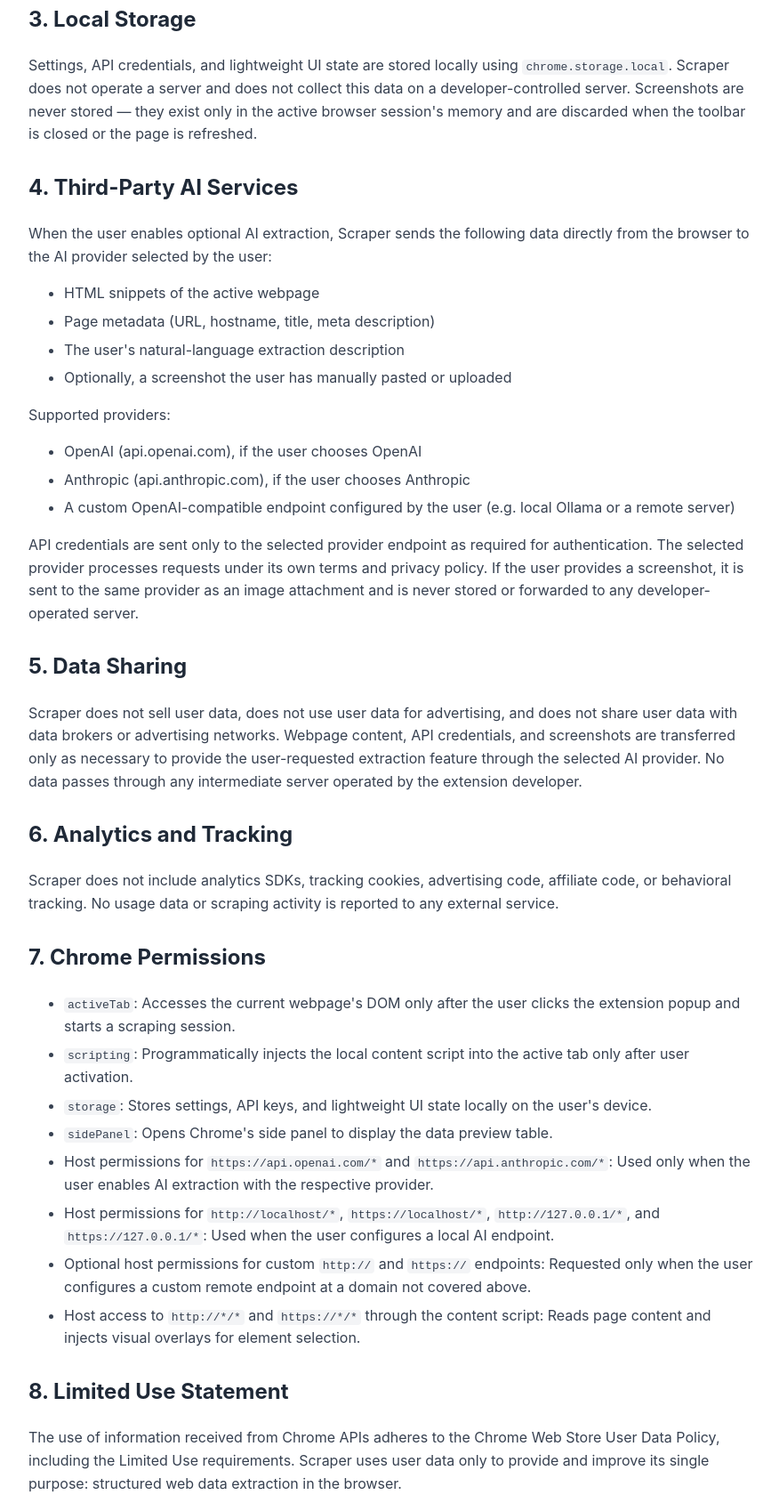
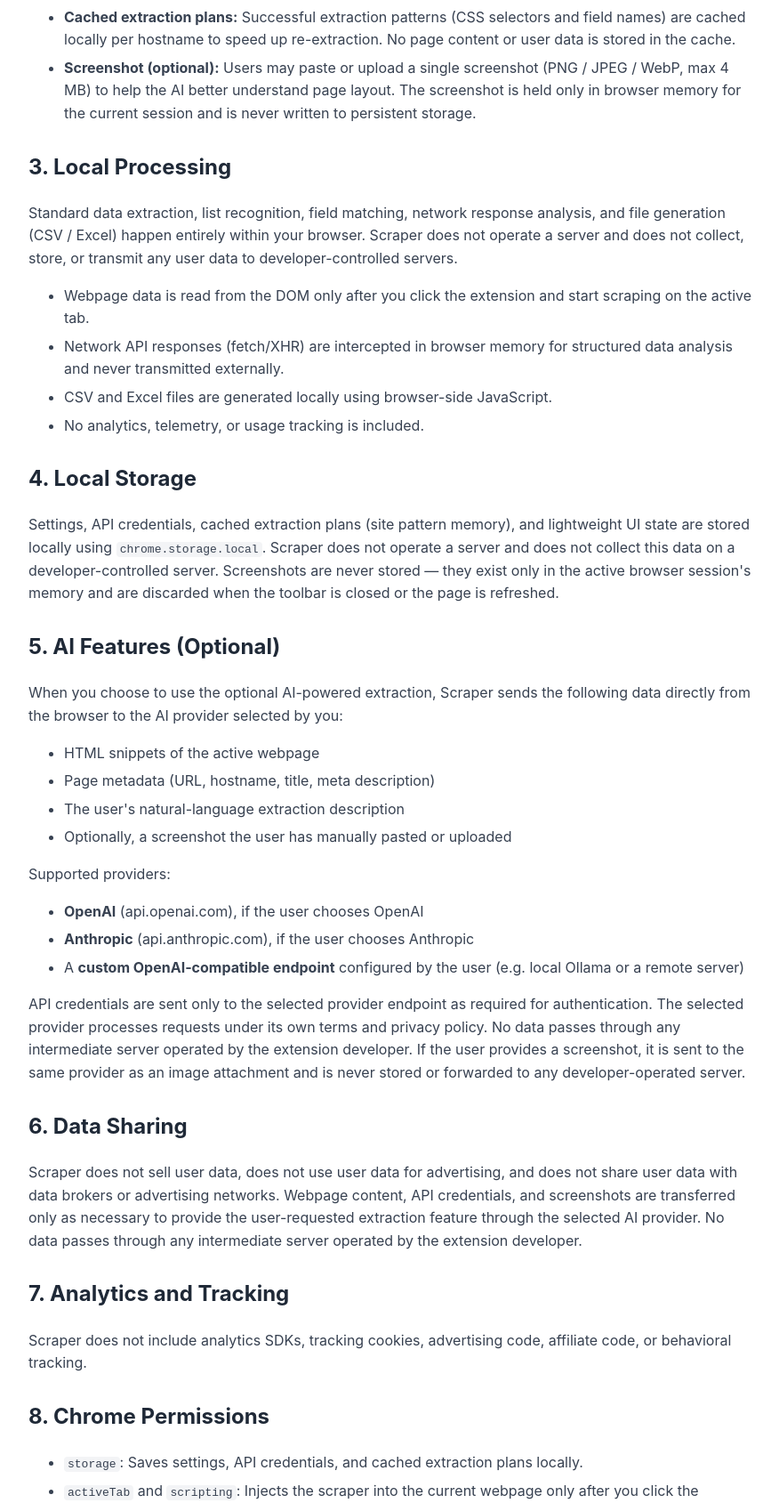
Before and after one commit to eatMelon-Masses/privacy-policy, a plain HTML site: page extensions/scraper/index.html in a window 1280 px wide. Shown: the part 744-2433 px from the top of the page at 89% size, without its empty margins (198-1074 px from the left). Drawn offline with Linux system fonts and the light colour scheme.

Commit message:
update Scraper privacy policy: network capture, pattern memory, screenshot, sidePanel permission
- Add network API response interception (fetch/XHR) description
- Add cached extraction plans (site pattern memory) description
- Add screenshot input section (5a)
- Add sidePanel permission to Chrome permissions list
- Update local storage section to include pattern cache
- Update effective date to June 24, 2026
- Add Scraper entry to root index.html
- Add .gitignore for macOS metadata files

```diff
--- a/extensions/scraper/index.html
+++ b/extensions/scraper/index.html
@@ -14,25 +14,36 @@
 </head>
 <body>
   <h1>Scraper Privacy Policy</h1>
-  <p><strong>Effective Date:</strong> June 20, 2026</p>
+  <p><strong>Effective Date:</strong> June 24, 2026</p>
 
   <h2>1. Overview</h2>
-  <p>Scraper is a Chrome extension that extracts structured data from webpages. Users select elements by clicking on them; the extension auto-detects similar list items, previews results in a side panel, and exports data as CSV or Excel files. An optional AI mode generates extraction selectors from a natural-language description using the user's own API key.</p>
+  <p>Scraper is a Chrome extension for web data extraction. It allows you to hover, click, and select data on any webpage, automatically detects list structures, and exports data to CSV or Excel files. The extension includes built-in presets for 20+ popular websites, a smart scroll system for dynamic content, and a network response analyzer that reads page API responses for richer structured data. All standard data processing happens locally in your browser.</p>
 
   <h2>2. Data Handled by the Extension</h2>
   <p>Scraper handles the following data to provide its core functionality:</p>
   <ul>
-    <li><strong>Webpage DOM content:</strong> After the user activates the extension, visible page content is read to detect selectable elements, recognise list structures, and extract text from clicked elements.</li>
+    <li><strong>Web page DOM data:</strong> After the user activates the extension, visible page content is read to detect selectable elements, recognise list structures, and extract text from clicked elements.</li>
+    <li><strong>Network API responses:</strong> When the scraper is activated, fetch and XHR responses from the current page are intercepted in browser memory for local structured data analysis. This data never leaves your browser.</li>
     <li><strong>Settings:</strong> Selected AI provider, AI model name, custom endpoint URL, and related configuration.</li>
     <li><strong>API credentials:</strong> API keys entered by the user for OpenAI, Anthropic, or a custom OpenAI-compatible endpoint.</li>
+    <li><strong>Cached extraction plans:</strong> Successful extraction patterns (CSS selectors and field names) are cached locally per hostname to speed up re-extraction. No page content or user data is stored in the cache.</li>
     <li><strong>Screenshot (optional):</strong> Users may paste or upload a single screenshot (PNG / JPEG / WebP, max 4 MB) to help the AI better understand page layout. The screenshot is held only in browser memory for the current session and is never written to persistent storage.</li>
   </ul>
 
-  <h2>3. Local Storage</h2>
-  <p>Settings, API credentials, and lightweight UI state are stored locally using <code>chrome.storage.local</code>. Scraper does not operate a server and does not collect this data on a developer-controlled server. Screenshots are never stored — they exist only in the active browser session's memory and are discarded when the toolbar is closed or the page is refreshed.</p>
+  <h2>3. Local Processing</h2>
+  <p>Standard data extraction, list recognition, field matching, network response analysis, and file generation (CSV / Excel) happen entirely within your browser. Scraper does not operate a server and does not collect, store, or transmit any user data to developer-controlled servers.</p>
+  <ul>
+    <li>Webpage data is read from the DOM only after you click the extension and start scraping on the active tab.</li>
+    <li>Network API responses (fetch/XHR) are intercepted in browser memory for structured data analysis and never transmitted externally.</li>
+    <li>CSV and Excel files are generated locally using browser-side JavaScript.</li>
+    <li>No analytics, telemetry, or usage tracking is included.</li>
+  </ul>
 
-  <h2>4. Third-Party AI Services</h2>
-  <p>When the user enables optional AI extraction, Scraper sends the following data directly from the browser to the AI provider selected by the user:</p>
+  <h2>4. Local Storage</h2>
+  <p>Settings, API credentials, cached extraction plans (site pattern memory), and lightweight UI state are stored locally using <code>chrome.storage.local</code>. Scraper does not operate a server and does not collect this data on a developer-controlled server. Screenshots are never stored — they exist only in the active browser session's memory and are discarded when the toolbar is closed or the page is refreshed.</p>
+
+  <h2>5. AI Features (Optional)</h2>
+  <p>When you choose to use the optional AI-powered extraction, Scraper sends the following data directly from the browser to the AI provider selected by you:</p>
   <ul>
     <li>HTML snippets of the active webpage</li>
     <li>Page metadata (URL, hostname, title, meta description)</li>
@@ -41,40 +52,37 @@
   </ul>
   <p>Supported providers:</p>
   <ul>
-    <li>OpenAI (api.openai.com), if the user chooses OpenAI</li>
-    <li>Anthropic (api.anthropic.com), if the user chooses Anthropic</li>
-    <li>A custom OpenAI-compatible endpoint configured by the user (e.g. local Ollama or a remote server)</li>
+    <li><strong>OpenAI</strong> (api.openai.com), if the user chooses OpenAI</li>
+    <li><strong>Anthropic</strong> (api.anthropic.com), if the user chooses Anthropic</li>
+    <li>A <strong>custom OpenAI-compatible endpoint</strong> configured by the user (e.g. local Ollama or a remote server)</li>
   </ul>
-  <p>API credentials are sent only to the selected provider endpoint as required for authentication. The selected provider processes requests under its own terms and privacy policy. If the user provides a screenshot, it is sent to the same provider as an image attachment and is never stored or forwarded to any developer-operated server.</p>
+  <p>API credentials are sent only to the selected provider endpoint as required for authentication. The selected provider processes requests under its own terms and privacy policy. No data passes through any intermediate server operated by the extension developer. If the user provides a screenshot, it is sent to the same provider as an image attachment and is never stored or forwarded to any developer-operated server.</p>
 
-  <h2>5. Data Sharing</h2>
+  <h2>6. Data Sharing</h2>
   <p>Scraper does not sell user data, does not use user data for advertising, and does not share user data with data brokers or advertising networks. Webpage content, API credentials, and screenshots are transferred only as necessary to provide the user-requested extraction feature through the selected AI provider. No data passes through any intermediate server operated by the extension developer.</p>
 
-  <h2>6. Analytics and Tracking</h2>
-  <p>Scraper does not include analytics SDKs, tracking cookies, advertising code, affiliate code, or behavioral tracking. No usage data or scraping activity is reported to any external service.</p>
+  <h2>7. Analytics and Tracking</h2>
+  <p>Scraper does not include analytics SDKs, tracking cookies, advertising code, affiliate code, or behavioral tracking.</p>
 
-  <h2>7. Chrome Permissions</h2>
+  <h2>8. Chrome Permissions</h2>
   <ul>
-    <li><code>activeTab</code>: Accesses the current webpage's DOM only after the user clicks the extension popup and starts a scraping session.</li>
-    <li><code>scripting</code>: Programmatically injects the local content script into the active tab only after user activation.</li>
-    <li><code>storage</code>: Stores settings, API keys, and lightweight UI state locally on the user's device.</li>
+    <li><code>storage</code>: Saves settings, API credentials, and cached extraction plans locally.</li>
+    <li><code>activeTab</code> and <code>scripting</code>: Injects the scraper into the current webpage only after you click the extension to start scraping.</li>
     <li><code>sidePanel</code>: Opens Chrome's side panel to display the data preview table.</li>
-    <li>Host permissions for <code>https://api.openai.com/*</code> and <code>https://api.anthropic.com/*</code>: Used only when the user enables AI extraction with the respective provider.</li>
-    <li>Host permissions for <code>http://localhost/*</code>, <code>https://localhost/*</code>, <code>http://127.0.0.1/*</code>, and <code>https://127.0.0.1/*</code>: Used when the user configures a local AI endpoint.</li>
-    <li>Optional host permissions for custom <code>http://</code> and <code>https://</code> endpoints: Requested only when the user configures a custom remote endpoint at a domain not covered above.</li>
-    <li>Host access to <code>http://*/*</code> and <code>https://*/*</code> through the content script: Reads page content and injects visual overlays for element selection.</li>
+    <li>Host permissions for <code>https://api.openai.com/*</code>, <code>https://api.anthropic.com/*</code>, <code>http://localhost/*</code>, <code>https://localhost/*</code>, <code>http://127.0.0.1/*</code>, <code>https://127.0.0.1/*</code>: Sends AI extraction requests to built-in and local AI endpoints.</li>
+    <li>Optional host permissions for custom <code>http://</code> and <code>https://</code> endpoints: Requested only when you configure a custom remote endpoint.</li>
   </ul>
 
-  <h2>8. Limited Use Statement</h2>
-  <p>The use of information received from Chrome APIs adheres to the Chrome Web Store User Data Policy, including the Limited Use requirements. Scraper uses user data only to provide and improve its single purpose: structured web data extraction in the browser.</p>
+  <h2>9. Limited Use Statement</h2>
+  <p>The use of information received from Chrome APIs adheres to the Chrome Web Store User Data Policy, including the Limited Use requirements. Scraper uses user data only to provide its single purpose: web data extraction and export in the browser.</p>
 
-  <h2>9. Children's Privacy</h2>
+  <h2>10. Children's Privacy</h2>
   <p>Scraper is a general-purpose data extraction tool and is not directed to children under 13. Scraper does not knowingly collect personal information from children.</p>
 
-  <h2>10. Changes to This Policy</h2>
-  <p>This policy may be updated when Scraper changes its data handling practices. The current policy is available from the Chrome Web Store listing and the extension's privacy page.</p>
+  <h2>11. Changes to This Policy</h2>
+  <p>This policy may be updated when Scraper changes its data handling practices. The current policy should be made available from the Chrome Web Store listing and the extension settings page.</p>
 
-  <h2>11. Contact</h2>
+  <h2>12. Contact</h2>
   <p>For privacy questions, use the developer contact email listed on the Chrome Web Store listing.</p>
 </body>
 </html>
```
Also changed, not shown: index.html (+4 -4 lines), 1 other file.
